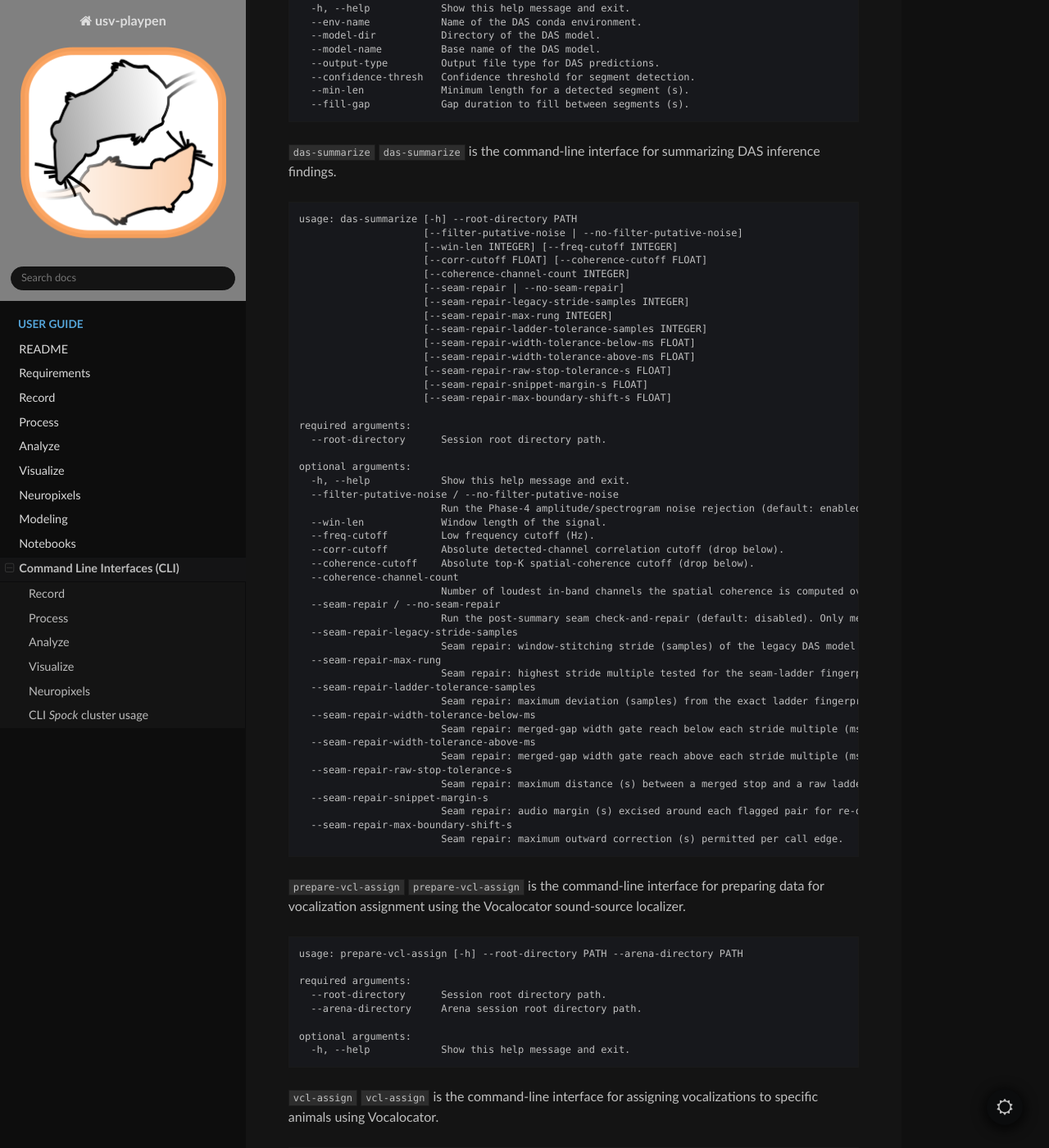
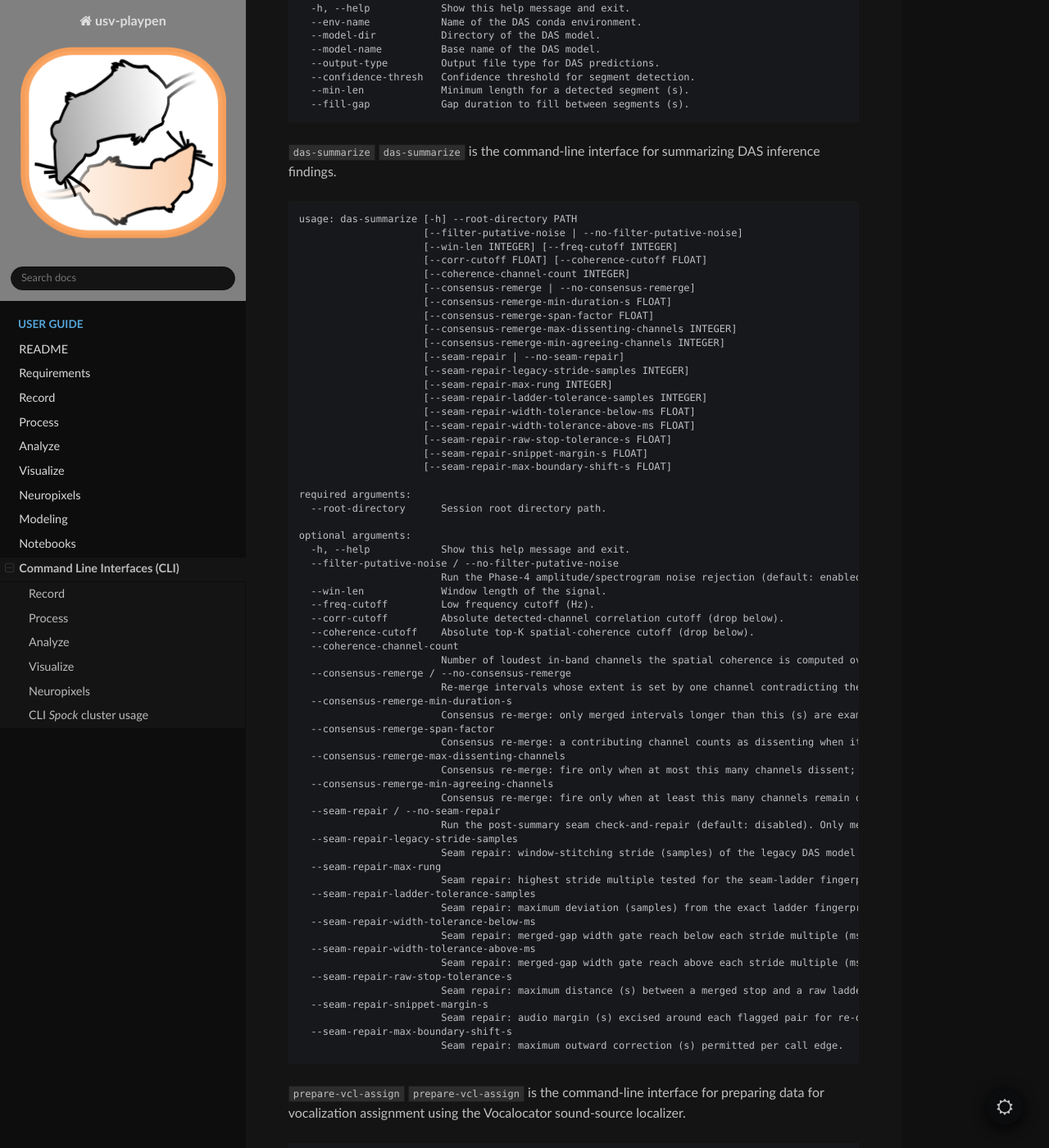
Before and after one commit to bartulem/usv-playpen, a Sphinx documentation site: the page built from docs/CLI.rst, in a window 1280 px wide and 1400 px high, scrolled down 6668 px. Shown: the whole window at 82% size. Built offline with Sphinx 7.4.7 and the Read the Docs theme 3.1.0, drawn with Linux system fonts in a browser that asks for light colours.

Commit message:
docs(cli): document the consensus re-merge options
accbeec added five --consensus-remerge* options to das-summarize but only
updated the Process.rst settings reference. CLI.rst renders the command's
help, so it listed the seam-repair options and none of these.

Covers both the usage block and the option descriptions, placed beside the
seam-repair entries since the two are the corrective passes that run after
the merge.

Co-Authored-By: Claude Opus 5 (1M context) <noreply@anthropic.com>
Claude-Session: https://claude.ai/code/session_01UBevbBQVVjYW1YtK5R9jrZ

```diff
--- a/docs/CLI.rst
+++ b/docs/CLI.rst
@@ -383,6 +383,11 @@ Process
                          [--win-len INTEGER] [--freq-cutoff INTEGER]
                          [--corr-cutoff FLOAT] [--coherence-cutoff FLOAT]
                          [--coherence-channel-count INTEGER]
+                         [--consensus-remerge | --no-consensus-remerge]
+                         [--consensus-remerge-min-duration-s FLOAT]
+                         [--consensus-remerge-span-factor FLOAT]
+                         [--consensus-remerge-max-dissenting-channels INTEGER]
+                         [--consensus-remerge-min-agreeing-channels INTEGER]
                          [--seam-repair | --no-seam-repair]
                          [--seam-repair-legacy-stride-samples INTEGER]
                          [--seam-repair-max-rung INTEGER]
@@ -406,6 +411,16 @@ Process
       --coherence-cutoff    Absolute top-K spatial-coherence cutoff (drop below).
       --coherence-channel-count
                             Number of loudest in-band channels the spatial coherence is computed over.
+      --consensus-remerge / --no-consensus-remerge
+                            Re-merge intervals whose extent is set by one channel contradicting the majority (default: enabled). Pass --no-consensus-remerge to take the union exactly as detected.
+      --consensus-remerge-min-duration-s
+                            Consensus re-merge: only merged intervals longer than this (s) are examined, so ordinary calls are never reconsidered.
+      --consensus-remerge-span-factor
+                            Consensus re-merge: a contributing channel counts as dissenting when its longest segment exceeds this multiple of the median longest-segment across contributing channels.
+      --consensus-remerge-max-dissenting-channels
+                            Consensus re-merge: fire only when at most this many channels dissent; more than that is not a lone dissenter.
+      --consensus-remerge-min-agreeing-channels
+                            Consensus re-merge: fire only when at least this many channels remain once dissenters are set aside.
       --seam-repair / --no-seam-repair
                             Run the post-summary seam check-and-repair (default: disabled). Only meaningful for annotations from the legacy non-overlapping model (stride 8128); pass --seam-repair to enable.
       --seam-repair-legacy-stride-samples
```
